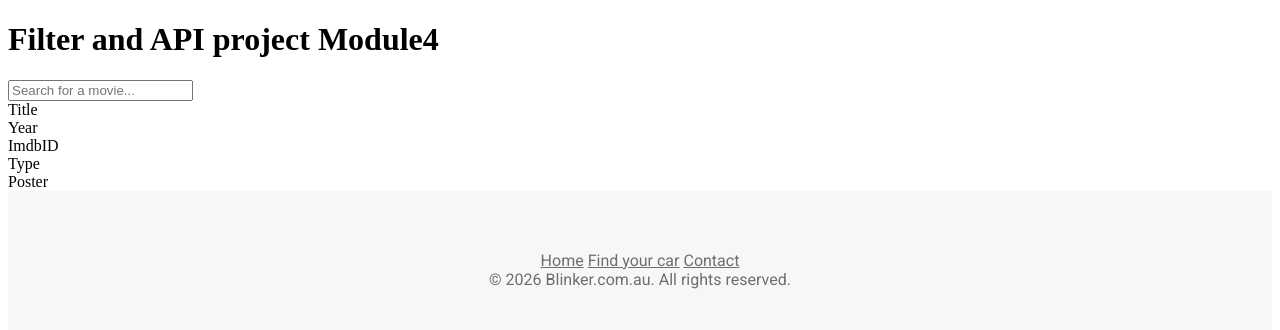
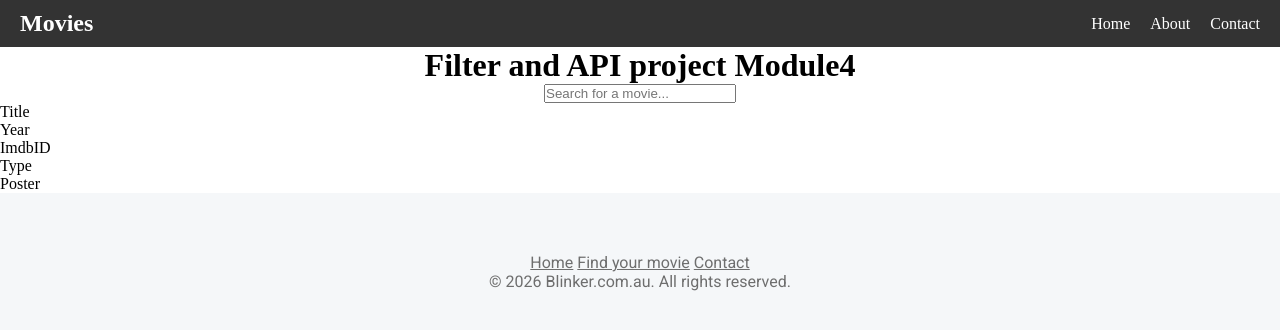
Before and after one commit to starguy12/filter, a plain HTML site: page index.html in a window 1280 px wide. Drawn offline with Linux system fonts and the light colour scheme.

Commit message:
just an update5

```diff
--- a/index.html
+++ b/index.html
@@ -11,9 +11,21 @@
 </head>
 
 <body>
+  <nav>
+    <div class="row nav__row">
+      <div class="nav__title">Movies</div>
+      <div class="nav__links">
+        <a href="#"class="nav__link">Home</a>
+        <a href="#"class="nav__link">About</a>
+        <a href="#"class="nav__link">Contact</a>
+      </div>
+    </div>
+  </nav>
+
   <h1> Filter and API project Module4</h1>
-  <div id="search-input"></div>               <!-- this element is used to insert the HTML into the DOM-->
   <input type="search" id="search" placeholder="Search for a movie...">
+    <div id="search-input"></div>               <!-- this element is used to insert the HTML into the DOM-->
+
 
   <div class="container"></div>
     <div class="card">
@@ -26,12 +38,17 @@
   </div>
 
 
+
+<div class="results-container" id="search-input"> </div> <!--Going to display movies -->
+
+
+
   <footer>
   <div class="container">
     <div class="row row__column">
       <div class="footer__list"></div>
       <a href="#" class="footer__link">Home</a>
-      <a href="#" class="footer__link">Find your car</a>
+      <a href="#" class="footer__link">Find your movie</a>
       <a href="#" class="footer__link">Contact</a>
     </div>
     <div class="footer__copyright">© 2026 Blinker.com.au. All rights reserved.</div>
@@ -39,7 +56,6 @@
 </footer>
 </body>
 
-
 </html>
 
 
--- a/style.css
+++ b/style.css
@@ -1,12 +1,64 @@
 @import url('https://fonts.googleapis.com/css2?family=Roboto:ital:wght@400;500;700&display=swap');
 
+/* Basic Reset */
+* {
+    margin: 0;
+    padding: 0;
+    box-sizing: border-box;
+}
 
+h1 {
+    text-align: center; /* Centers the text horizontally */
+}
+
+#search {
+    display: block; /* Make it a block element */
+    margin: 0 auto; /* Center it horizontally */
+    width: 15%; /* Set a width for the input */
+}
+
+/* Navigation Styles */
+nav {
+    background-color: #333; /* Dark background for the nav */
+    padding: 10px 20px; /* Padding around the nav */
+}
+
+.nav__row {
+    display: flex; /* Use flexbox for layout */
+    justify-content: space-between; /* Space between title and links */
+    align-items: center; /* Center items vertically */
+}
+
+.nav__title {
+    color: #fff; /* White text for the title */
+    font-size: 24px; /* Larger font size for the title */
+    font-weight: bold; /* Bold title */
+}
+
+.nav__links {
+    display: flex; /* Flexbox for links */
+}
+
+.nav__link {
+    color: #fff; /* White text for links */
+    text-decoration: none; /* Remove underline from links */
+    margin-left: 20px; /* Space between links */
+    transition: color 0.3s; /* Smooth transition for hover effect */
+}
+
+.nav__link:hover {
+    color: #ff6347; /* Change color on hover (tomato color) */
+}
+
+
+/*
 .content-wrapper[data-v-390ceb07] {
     align-items: center;
     flex-direction: column;
     margin-top: -20px;
     z-index: 2
 }
+
 
 .navbar[data-v-390ceb07] {
     height: 326px;
@@ -120,6 +172,7 @@ h1[data-v-390ceb07] {
     display: none
 }
 
+
 @media screen and (max-width: 750px) {
     .links[data-v-390ceb07] {
         display:none!important
@@ -179,7 +232,7 @@ h2[data-v-66aecfa2] {
     font-size: 20px;
     color: #6030b1
 }
-
+/*
 .price-filter[data-v-66aecfa2] {
     width: 30%;
     min-width: 335px
@@ -257,7 +310,7 @@ h2[data-v-66aecfa2] {
     width: 100%;
     margin: 0 auto
 }
-
+*/
 
 /* FOOTER
 
@@ -283,7 +336,7 @@ footer{
     color: #6e6e6e;
 }
 
-
+/*
 @media(max-width: 450px) {
     #filter[data-v-66aecfa2] {
         padding:0!important
@@ -516,3 +569,4 @@ h2[data-v-ca62299c] {
     display: flex;
     flex-direction: column
 }
+*/
```
Also changed, not shown: index.js (+2 -11 lines).
